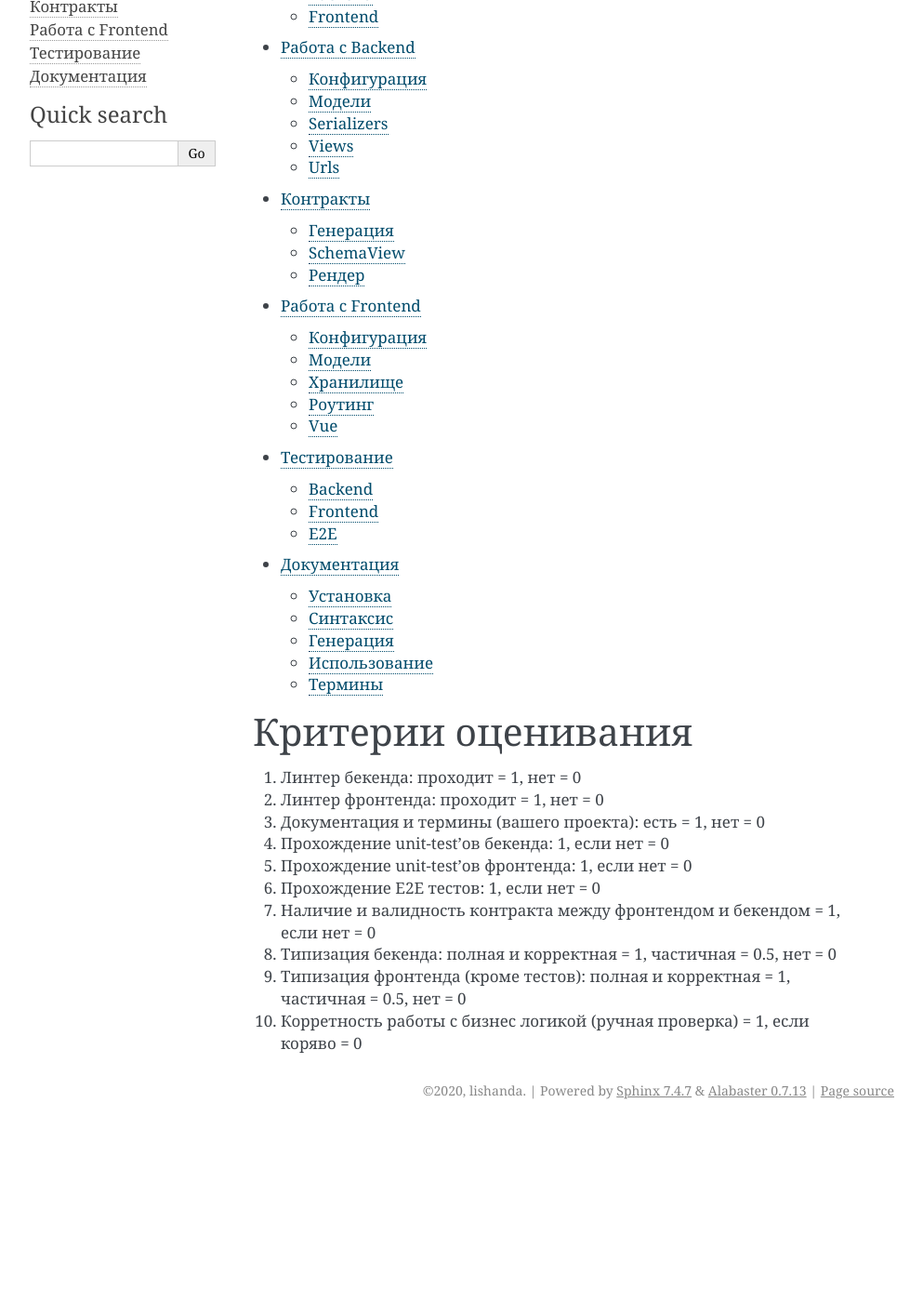
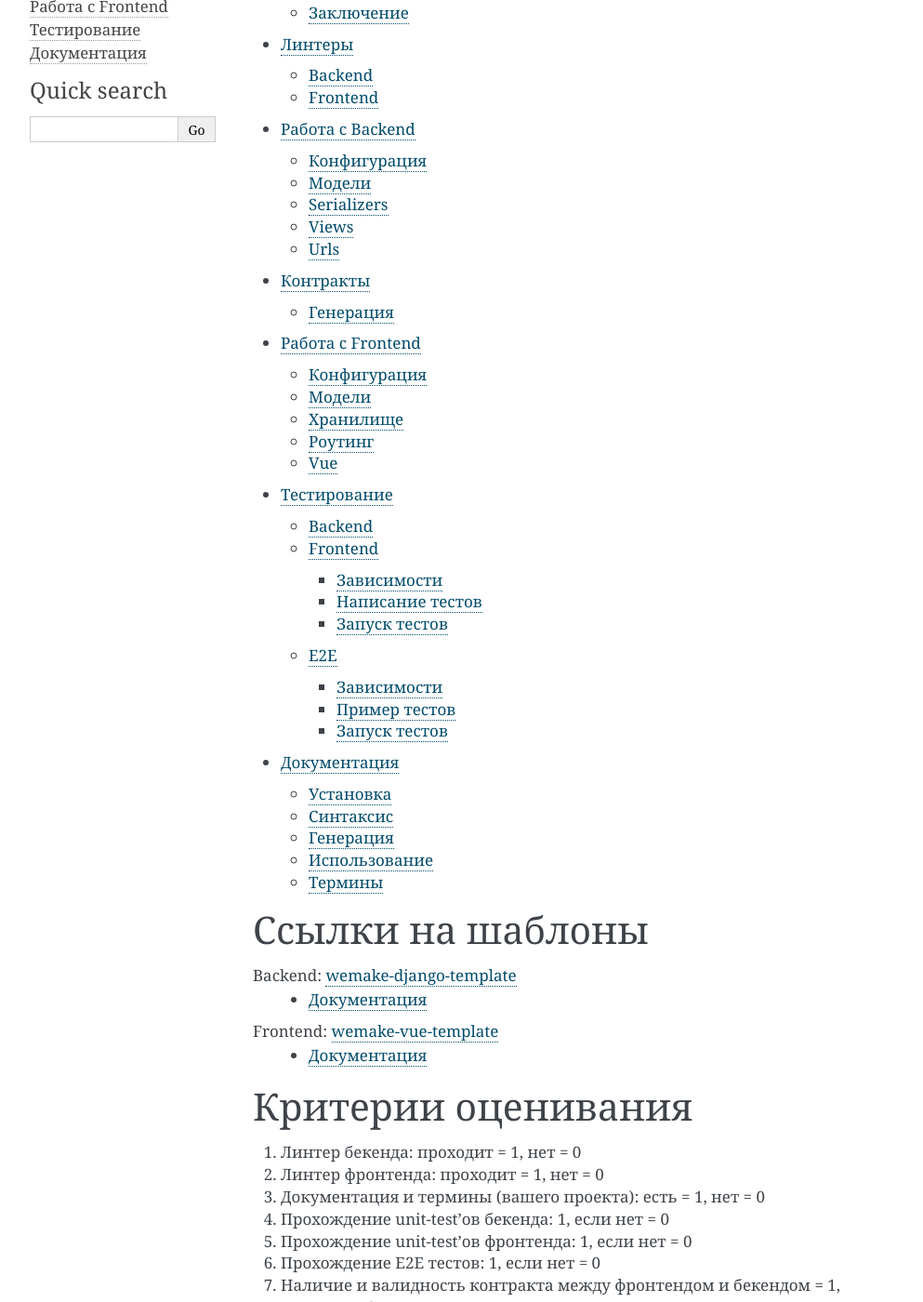
Before and after one commit to lishanda/i-love-templates, a Sphinx documentation site: the page built from docs/index.rst, in a window 1280 px wide and 1400 px high, scrolled down 311 px. Shown: the whole window at 93% size, without its empty margins (148-1141 px from the left). Built offline with Sphinx 7.4.7, drawn with Linux system fonts in a browser that asks for light colours; before the commit the page ends 1523 px from its top, so only the background shows below that; some of the changed text lies outside the part shown.

Commit message:
Updated everything a bit

```diff
--- a/docs/index.rst
+++ b/docs/index.rst
@@ -18,6 +18,14 @@
    pages/tests.rst
    pages/documentation.rst
 
+Ссылки на шаблоны
+=================
+
+Backend: `wemake-django-template <https://github.com/wemake-services/wemake-django-template>`_
+    *  `Документация <https://wemake-django-template.readthedocs.io/en/latest/?badge=latest>`_
+
+Frontend: `wemake-vue-template <https://github.com/wemake-services/wemake-vue-template/>`_
+    * `Документация <https://wemake-services.gitbook.io/wemake-vue-template/>`_
 
 Критерии оценивания
 ===================
--- a/docs/pages/preparations.rst
+++ b/docs/pages/preparations.rst
@@ -123,7 +123,7 @@
     npm run dev
 
 Заключение
-==========
+----------
 
 Если всё успешно запустилось, поздравляю!
 
--- a/docs/pages/tests.rst
+++ b/docs/pages/tests.rst
@@ -94,8 +94,11 @@
 
 Используем `TestCafe <https://github.com/DevExpress/testcafe>`_
 
+`Документация API <https://devexpress.github.io/testcafe/documentation/test-api/assertions/assertion-api.html>`_
+
 Пример тестов
 ~~~~~~~~~~~~~
+
 
 Пишем простой скрипт, который получает текстовое значение тега, вызывает действие,
 меняющее это значение, и сравнивает с предыдущим
```
Also changed, not shown: other parts of docs/index.rst (+1 -1 lines), docs/pages/contract.rst (+3 -5 lines), docs/pages/linters.rst (+13 -1 lines), 1 other file.
